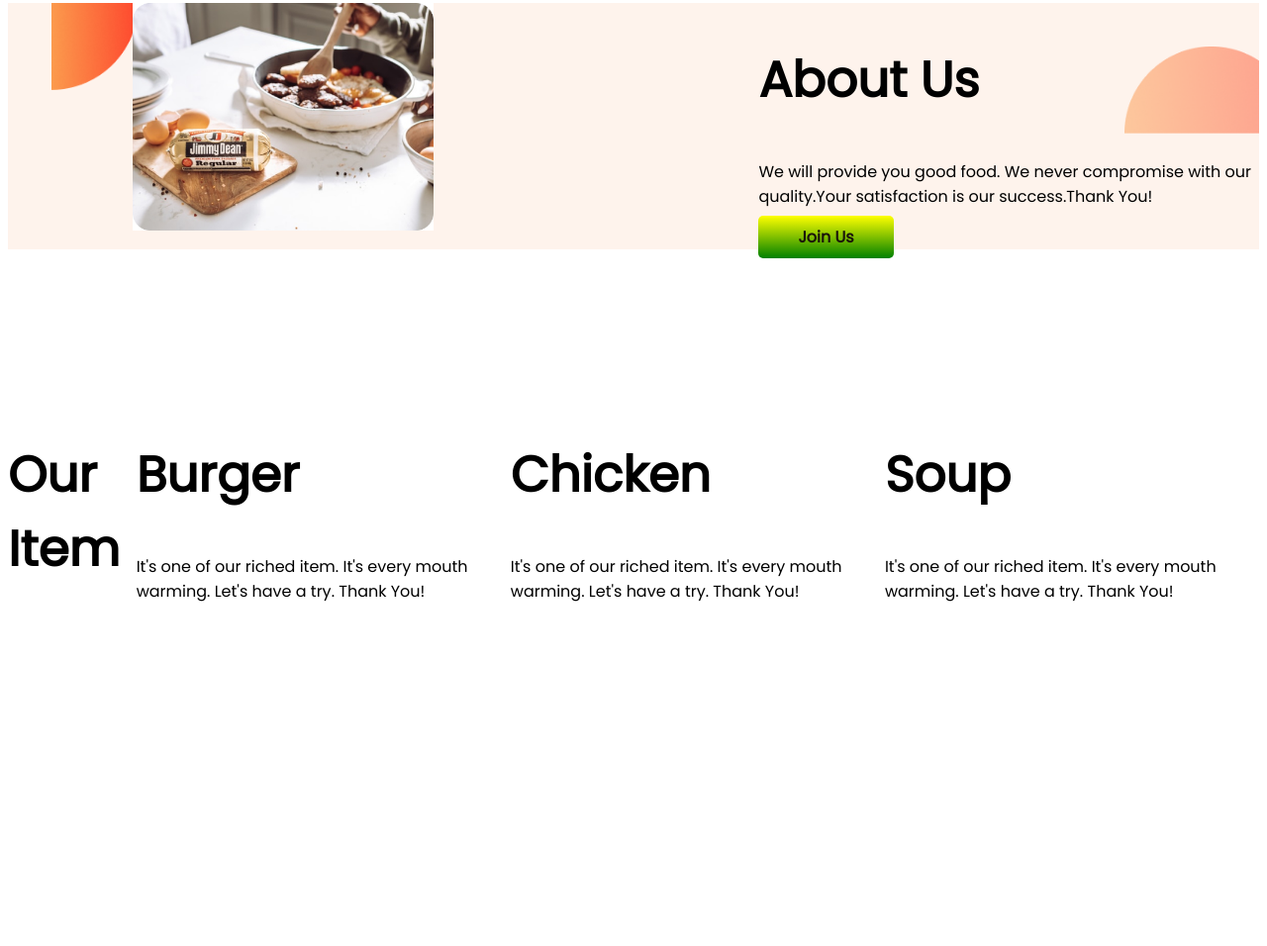
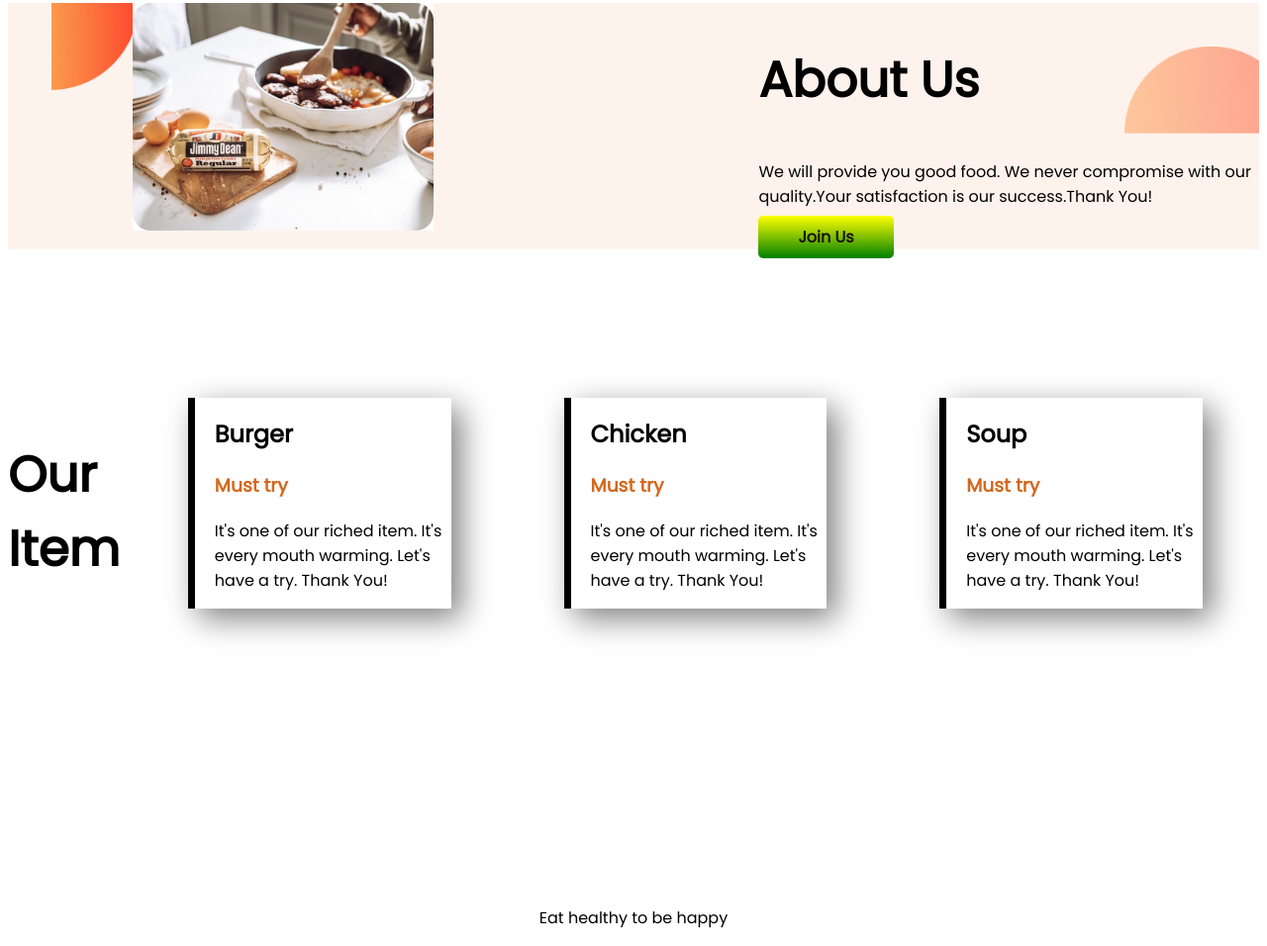
Before and after one commit to antara254/food, a plain HTML site: page index.html in a window 1280 px wide. Shown: the part 496-1452 px from the top of the page at 99% size. Before the commit the page ends 1422 px from the top, so only its background shows below. Drawn offline with Linux system fonts and the light colour scheme.

Commit message:
full add

```diff
--- a/index.html
+++ b/index.html
@@ -30,7 +30,8 @@
 
     <section class="about-us">
         <div class="half-section">
-            <img src="image/another.jpg" alt="picture of food">
+            <img src="image/another.jpg" alt="food name">
+
         </div>
         <div class="half-section">
             <h1>About Us</h1>
@@ -44,26 +45,35 @@
         <h1>Our Item</h1>
         <div class="flexible-box">
 
-            <div>
-                <h1>Burger</h1>
+            <div id="divided" class="items">
+                <h2>Burger</h2>
+                <h3 class="red-color">Must try</h3>
+
                 <p> It's one of our riched item. It's every mouth warming. Let's have a try. Thank You!</p>
             </div>
 
 
-            <div>
-                <h1>Chicken</h1>
+            <div id="divided" class="items">
+                <h2>Chicken</h2>
+                <h3 class="red-color">Must try</h3>
+
                 <p> It's one of our riched item. It's every mouth warming. Let's have a try. Thank You!</p>
             </div>
 
 
-            <div>
-                <h1>Soup</h1>
+            <div id="divided" class="items">
+                <h2>Soup</h2>
+                <h3 class="red-color">Must try</h3>
+
                 <p> It's one of our riched item. It's every mouth warming. Let's have a try. Thank You!</p>
 
             </div>
         </div>
 
     </section>
+    <footer>
+        <p>Eat healthy to be happy</p>
+    </footer>
 </body>
 
 </html>
--- a/style.css
+++ b/style.css
@@ -39,3 +39,19 @@ background-repeat: no-repeat;}
     background-size: cover;
     background-repeat: no-repeat;
 }
+.items{
+    box-shadow: 10px 10px 30px gray;
+    width: 40%;
+    margin-left: 5%;
+    margin-right: 5%;
+    padding-left: 20px;
+
+}
+#divided{
+    border-left: 7px solid;
+    border-image: linear-gradient(blue yellow);
+  border-image-slice: 1;
+}
+footer p{
+    text-align: center;
+}
```
Also changed, not shown: 1 other file.
